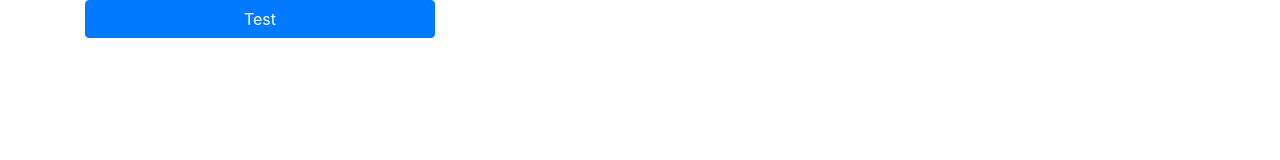
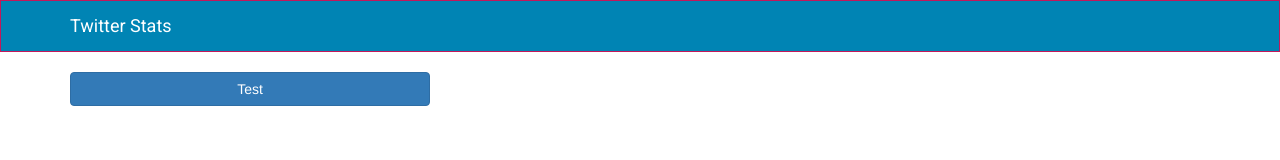
Before and after one commit to ishaanaryautd/Stats4Twitter, a website: page public/index.html in a window 1280 px wide. Drawn offline with nearby package versions, Linux system fonts and the light colour scheme.

Commit message:
Front end changes

```diff
--- a/public/index.html
+++ b/public/index.html
@@ -1,12 +1,28 @@
 <!DOCTYPE html>
 <html>
 <head>
-    <link rel="stylesheet" href="https://stackpath.bootstrapcdn.com/bootstrap/4.1.1/css/bootstrap.min.css" integrity="sha384-WskhaSGFgHYWDcbwN70/dfYBj47jz9qbsMId/iRN3ewGhXQFZCSftd1LZCfmhktB" crossorigin="anonymous">
+	<!-- Bootstrap JavaScript -->
+	<script src="https://maxcdn.bootstrapcdn.com/bootstrap/3.3.7/js/bootstrap.min.js" integrity="sha384-Tc5IQib027qvyjSMfHjOMaLkfuWVxZxUPnCJA7l2mCWNIpG9mGCD8wGNIcPD7Txa" crossorigin="anonymous"></script>
     <script src ="https://ajax.googleapis.com/ajax/libs/jquery/3.1.0/jquery.min.js"></script>
     <script src="script.js"></script>
-    <meta name="viewport" content="width=device-width, initial-scale=1, shrink-to-fit=no">
+    <meta charset="utf-8">
+	<meta http-equiv="X-UA-Compatible" content="IE=edge">
+	<meta name="viewport" content="width=device-width, initial-scale=1">
+	<!-- Bootstrap CSS -->
+	<link rel="stylesheet" href="https://maxcdn.bootstrapcdn.com/bootstrap/3.3.7/css/bootstrap.min.css" integrity="sha384-BVYiiSIFeK1dGmJRAkycuHAHRg32OmUcww7on3RYdg4Va+PmSTsz/K68vbdEjh4u" crossorigin="anonymous">
+	<!--Google font-->
+	<link href="https://fonts.googleapis.com/css?family=Roboto" rel="stylesheet">
+	<!-- Custom CSS -->
+	<link rel="stylesheet" href="style.css">
 </head>
 <body>
+	<nav class="navbar navbar-default navbar-custom">
+		<div class="container">
+			<div class="navbar-header">
+				<a class="navbar-brand" href="/">Twitter Stats</a>
+			</div>
+		</div>
+	</nav>
     <div class="container">
         <div class="row">
             <div class="col-md-4">
@@ -14,6 +30,5 @@
             </div>
         </div>
     </div>
-
 </body>
 </html>
--- /dev/null
+++ b/public/style.css
@@ -0,0 +1,14 @@
+.navbar-custom {
+  background-color: #0084b4;
+  border-color: #C2185B;
+  border-radius: 0px;
+}
+
+.navbar-custom .navbar-brand {
+  color: #ffffff;
+  font-family: 'Roboto', sans-serif;
+}
+
+.navbar-custom .navbar-brand:hover {
+  color: #F5F5F5;
+}
```
